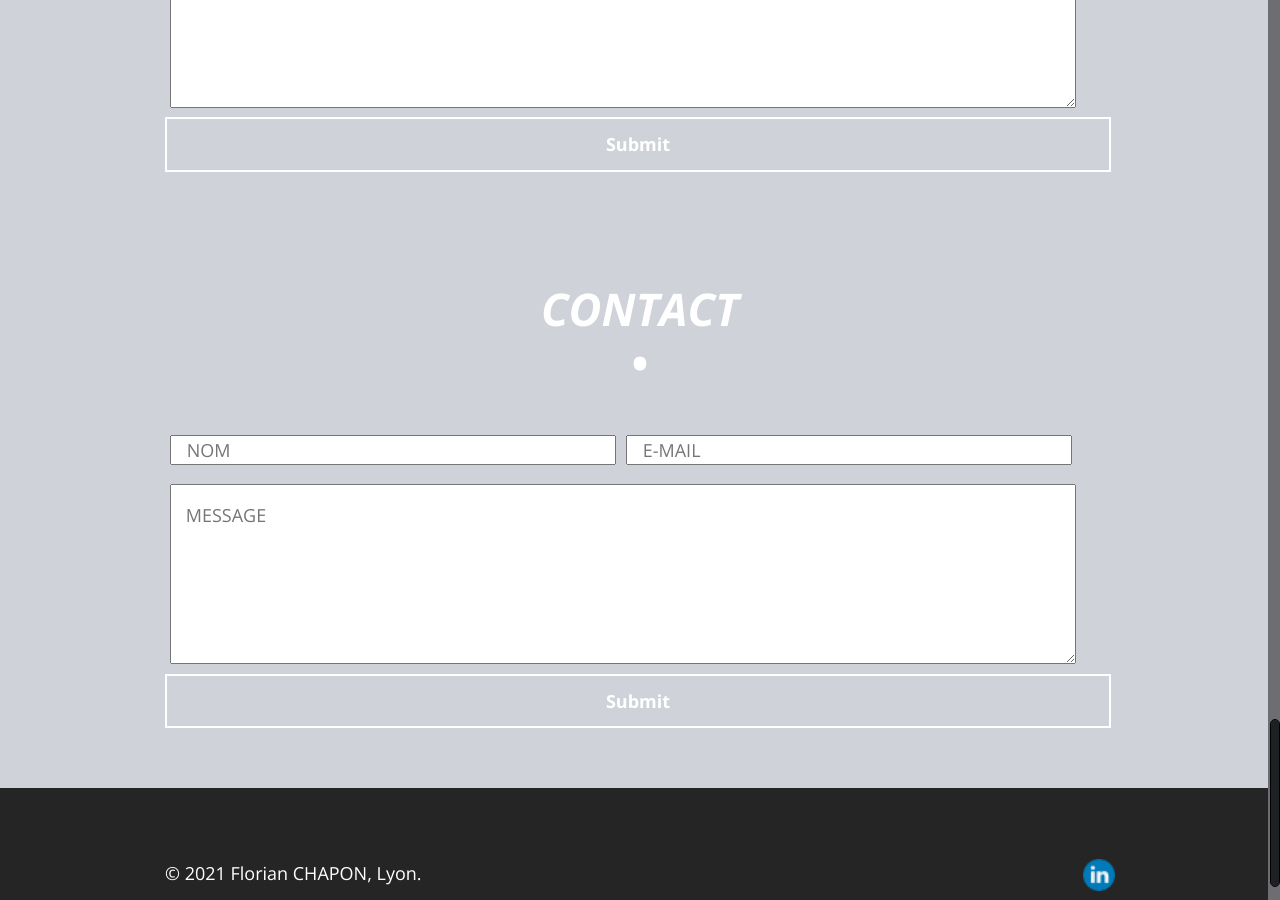
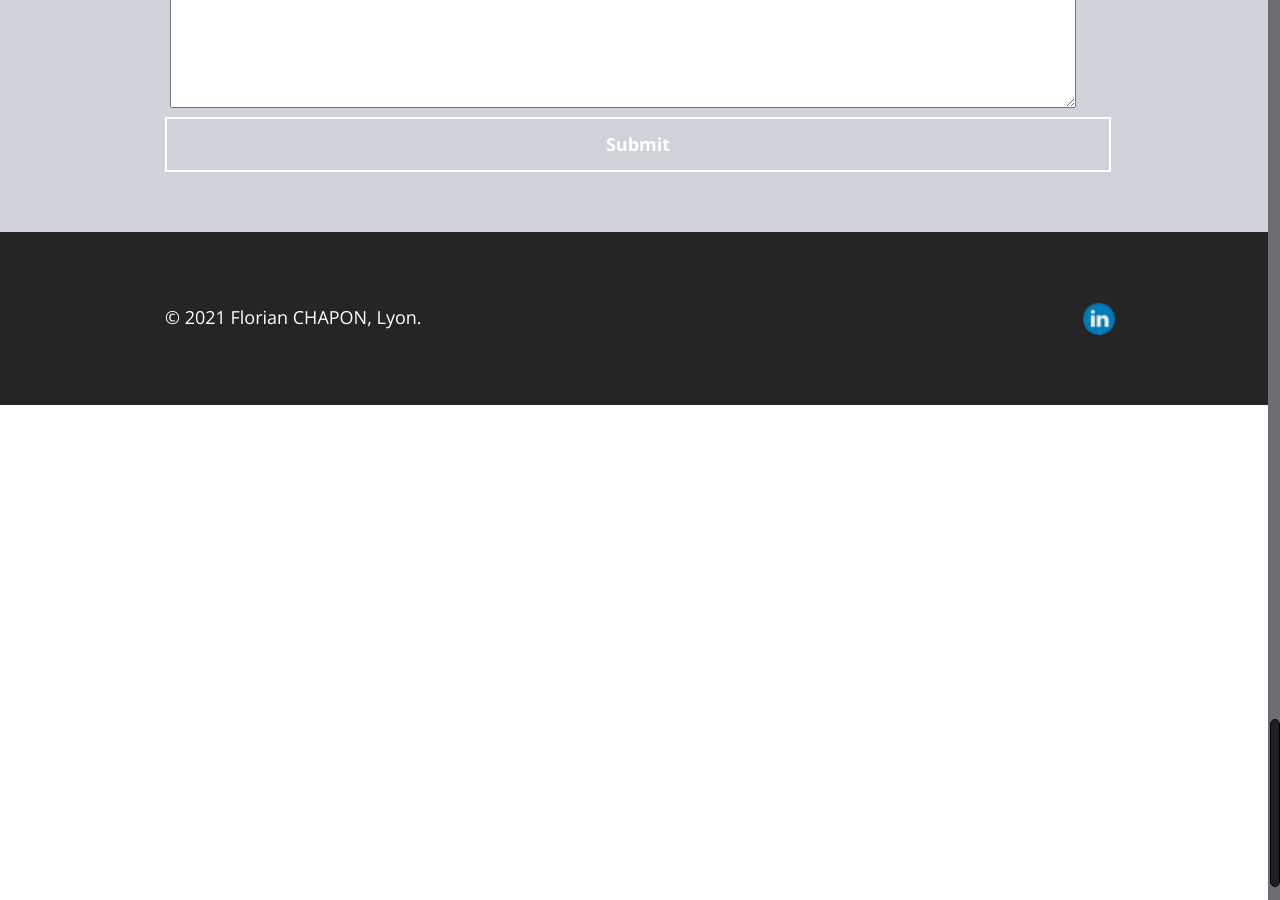
Before and after one commit to florianchapon/website, a Jekyll site: the page built from index.md, in a window 1280 px wide and 900 px high, scrolled down 3863 px. Built offline with Jekyll 4.4.1, drawn with Linux system fonts in a browser that asks for light colours; nearby versions of some CDN libraries; our own code applies the rules of GitHub Pages for plain Markdown files; comment, search, counter and statistics services are not loaded.

Commit message:
Fix google form

```diff
--- a/_layouts/home.html
+++ b/_layouts/home.html
@@ -176,7 +176,7 @@
 
 	<!-- Contact GOOGLE -->
 
-	<form action="https://docs.google.com/forms/u/1/d/16eaCZCRnAh023WoHAYesYzk2mluvfN9nq3Y9FW_Ys0w/prefill">
+	<form action="https://docs.google.com/forms/d/e/1FAIpQLSdaV-KdbBI6kf4oGFQ5RROskmqajMYb-hRH-ctbKHCFqBIWkw/viewform?usp=pp_url">
 		<div id="contact" style="float:left; width:100%; background: #cfd3d9;">
 			<div id="form" class="full-width">
 				<h1 style="text-align:center;color:#fff;"><i>CONTACT</i><br/>•</h1>
@@ -190,19 +190,3 @@
 	</form>
 
 	<!-- FIN Contact GOOGLE -->
-
-	<!-- Contact -->
-	<div id="contact" style="float:left; width:100%; background: #cfd3d9;">
-		<div id="form" class="full-width">
-		<h1 style="text-align:center;color:#fff;"><i>CONTACT</i><br/>•</h1>
-			<input type="text" placeholder="NOM" name="name" id="name" class="contact-input">
-			<input type="text" placeholder="E-MAIL" name="email" id="email" class="contact-input">
-			<textarea placeholder="MESSAGE" name="message" id="message" class="contact-textarea"></textarea>
-			<input type="submit" onclick="mail()" class="button" style="width:calc(100% - 4px);float:left;margin:0 0 1% 0;"></input>
-		<div style="clear: both" />
-		<div class="g-recaptcha" data-sitekey="6LdSYgsUAAAAAFvRIi8Ww--5l-1hssRcYfe3eXSz"></div>
-
-		<div id="test"></div>
-		</div>
-	</div>
-	<!-- Fin contact -->
```
